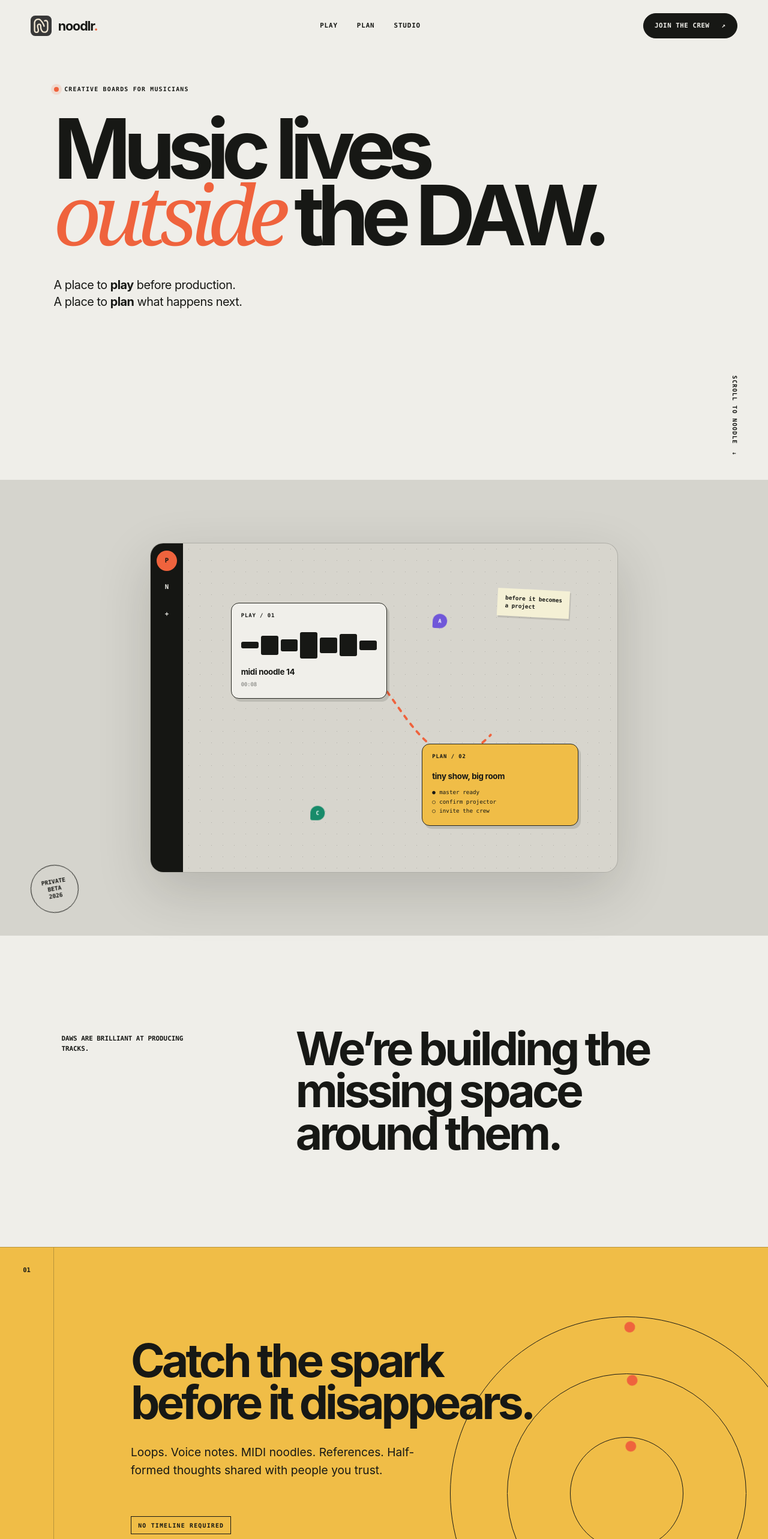
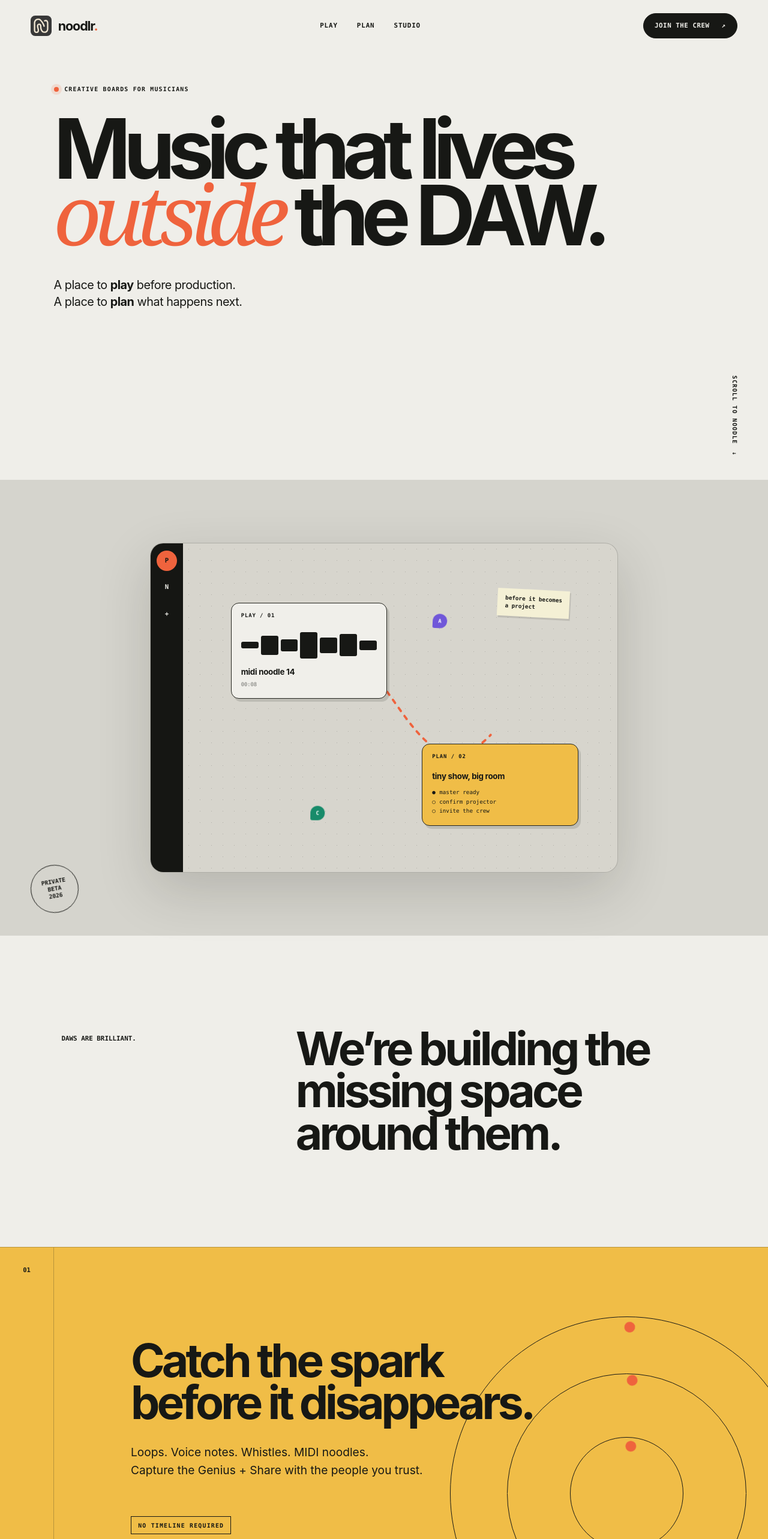
Before and after one commit to noodlrstudio/noodlrstudiodotcom, a SvelteKit app: page / in a window 1280 px wide. Shown: the top 2566 px of the page at 60% size. Built offline with nearby package versions, Linux system fonts and the light colour scheme.

Commit message:
Word tweaks

```diff
--- a/src/routes/+page.svelte
+++ b/src/routes/+page.svelte
@@ -27,7 +27,7 @@
   <main>
     <section class="hero">
       <div class="eyebrow"><span></span> Creative boards for musicians</div>
-      <h1>Music lives<br/><em>outside</em> the DAW.</h1>
+      <h1>Music that lives<br/><em>outside</em> the DAW.</h1>
       <p class="lede">A place to <b>play</b> before production.<br/>A place to <b>plan</b> what happens next.</p>
       <button class="join hero-cta" on:click={() => open=true}>Join the crew <span>↗</span></button>
       <div class="scroll">SCROLL TO NOODLE <span>↓</span></div>
@@ -39,7 +39,7 @@
     </section>
 
     <section class="statement">
-      <p>DAWs are brilliant at producing tracks.</p>
+      <p>DAWs are brilliant.</p>
       <h2>We’re building the missing space around them.</h2>
     </section>
 
@@ -48,7 +48,7 @@
       <div class="mode-copy">
         <div class="orbital" aria-hidden="true"><i></i><i></i><i></i></div>
         <h2>Catch the spark<br/>before it disappears.</h2>
-        <p>Loops. Voice notes. MIDI noodles. References. Half-formed thoughts shared with people you trust.</p>
+        <p>Loops. Voice notes. Whistles. MIDI noodles.<br>Capture the Genius + Share with the people you trust.</p>
         <span class="micro">NO TIMELINE REQUIRED</span>
       </div>
     </section>
@@ -57,8 +57,8 @@
       <div class="mode-label"><b>02</b><span>PLAN</span></div>
       <div class="mode-copy">
         <div class="plan-object" aria-hidden="true"><span>release</span><span>show</span><span>share</span></div>
-        <h2>Get the music<br/>out into the world.</h2>
-        <p>Shape the release. Find the room. Gather the assets. Keep artists and crew moving together.</p>
+        <h2>Get your music<br/>out into the world.</h2>
+        <p>Shape the release. Find the room. Gather the assets. Keep artists + crew moving together.</p>
         <span class="micro">MORE CLIPPY, LESS CORPORATE</span>
       </div>
     </section>
@@ -68,7 +68,7 @@
         <span class="kicker">NOODLR STUDIO LTD · BRISTOL</span>
         <h2>Built with love in Bristol</h2>
       </div>
-      <p>Ant + Chris: Musicians, mates + long-time collaborators designing a more thoughtful approach to music production.</p>
+      <p>Musicians, mates + long-time collaborators designing a more thoughtful approach to music production.</p>
     </section>
 
     <section class="finale">
```
